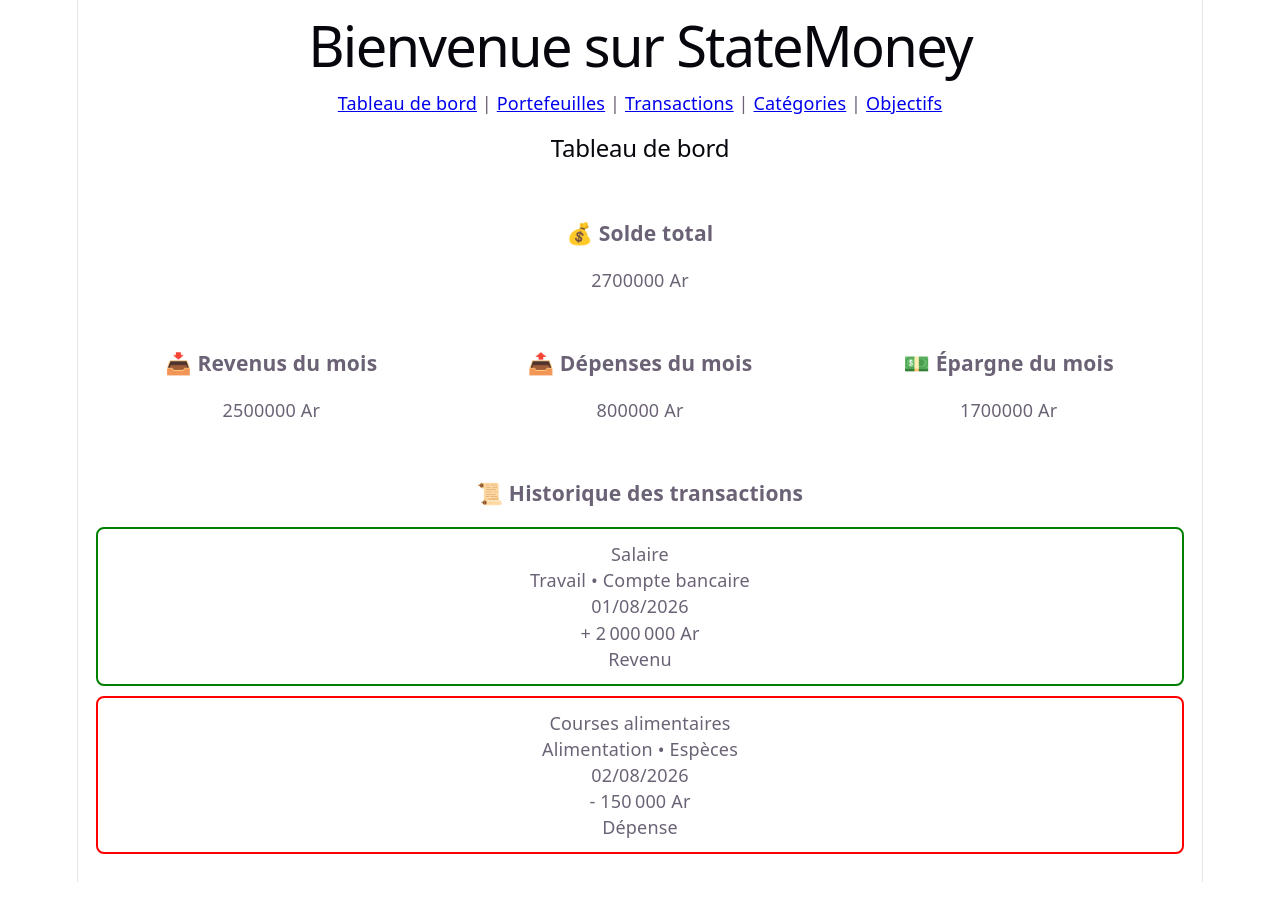
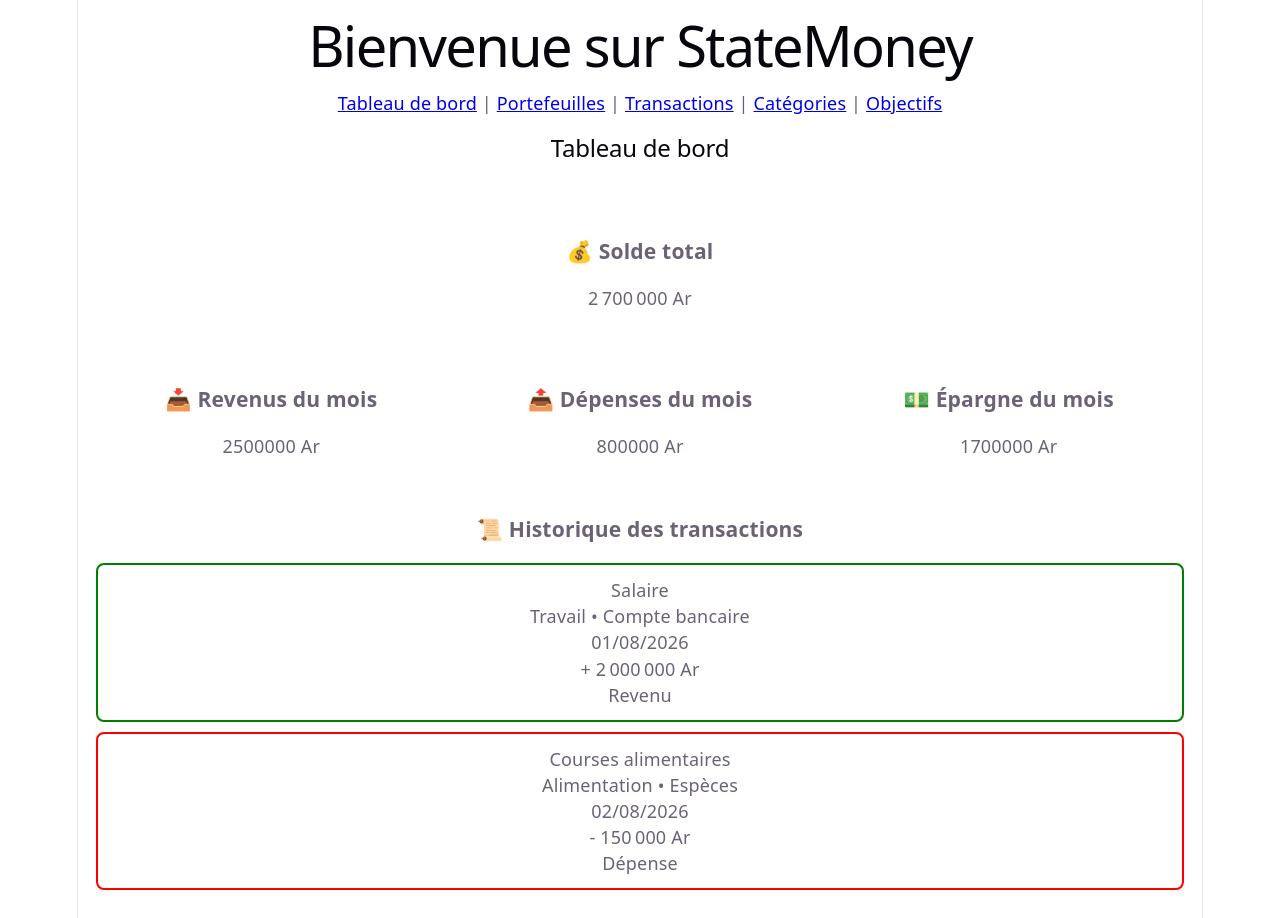
Before and after one commit to stephanie-chan-dev25/StateMoney, a React (Vite) app in the folder frontend/: page / in a window 1280 px wide. Before the commit the page ends 882 px from the top, so only its background shows below. Built offline with nearby package versions, Linux system fonts and the light colour scheme.

Commit message:
refactor: improve total balance display

```diff
--- /dev/null
+++ b/frontend/src/components/dashboard/TotalBalance.css
@@ -0,0 +1,3 @@
+.total-balance {
+  padding: 1rem;
+}
--- a/frontend/src/components/dashboard/TotalBalance.tsx
+++ b/frontend/src/components/dashboard/TotalBalance.tsx
@@ -1,12 +1,13 @@
+import "./TotalBalance.css"
 type TotalBalanceProps = {
   balance: number
 }
 
 function TotalBalance({ balance }: TotalBalanceProps) {
   return (
-    <section>
+    <section className="total-balance">
       <h3>💰 Solde total</h3>
-      <p>{balance} Ar</p>
+      <p>{balance.toLocaleString("fr-FR")} Ar</p>
     </section>
   )
 }
```
